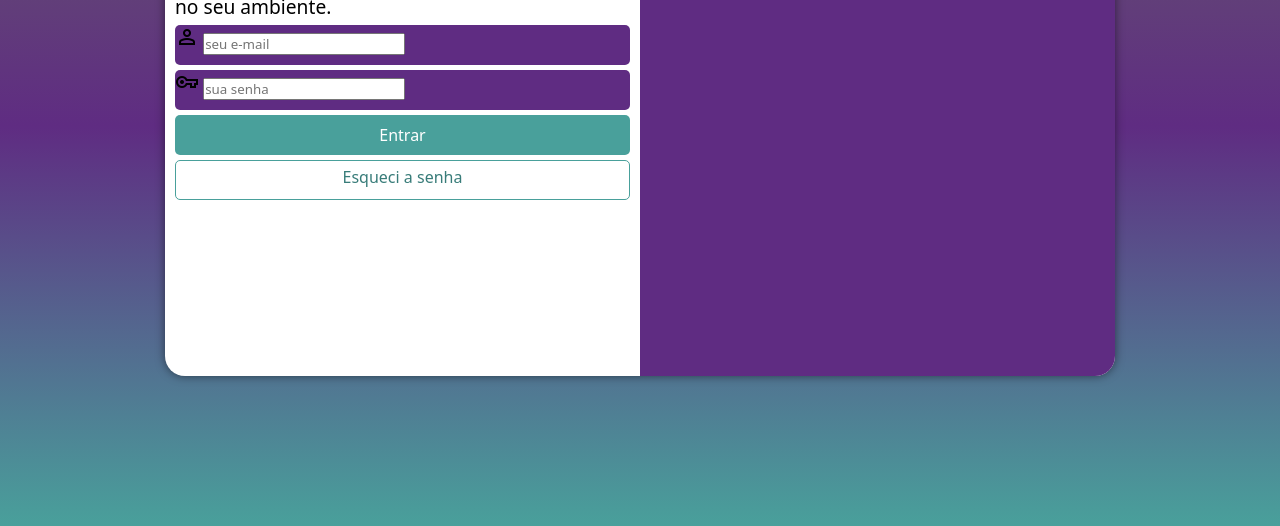
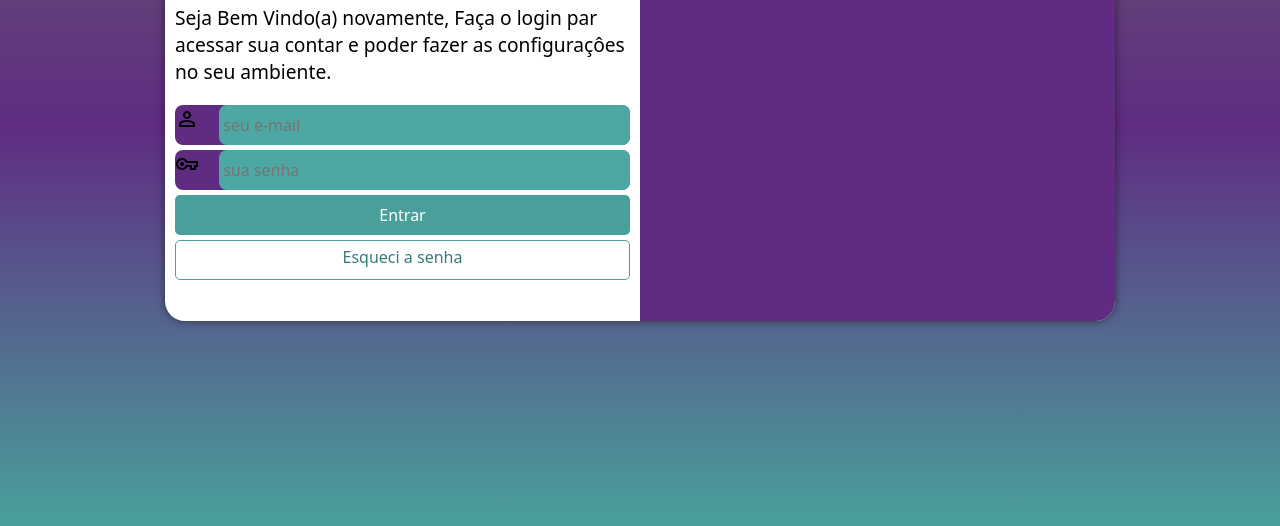
Before and after one commit to DaviSozz/projeto-login, a plain HTML site: page index.html in a window 1280 px wide. Shown: the part 274-800 px from the top of the page. Drawn offline with nearby package versions, Linux system fonts and the light colour scheme.

Commit message:
finalizado

```diff
--- a/estilo/midia-query.css
+++ b/estilo/midia-query.css
@@ -6,6 +6,7 @@
 
     section#login {
         width: 80vw;
+        height: 290px;
 
     }
 
@@ -28,6 +29,7 @@
 
     section#login {
         width: 950px;
+        height: 390px ;
 
     }
 
@@ -49,6 +51,7 @@
 
     div#formulario > p {
         font-size: 1.2em;
+        margin: 20px 0px;
 
     }
 
--- a/estilos/style.css
+++ b/estilos/style.css
@@ -26,7 +26,6 @@ section#login {
     position: absolute;
     top: 50%;
     left: 50%;
-    transform: translate(-50%, -50% );
     overflow: hidden;
     background-color: white;
     width: 250px;
@@ -35,6 +34,7 @@ section#login {
     box-shadow: 0px 0px 10px rgba(0, 0, 0, 0.507);
     transition: width 0.3s, height 0.3s;
     transition-timing-function: ease;
+    transform: translate(-50%, -50% );
 }
 
 section#login > div#imagem {
@@ -66,12 +66,36 @@ form > div.campo {
     display: block;
     width: 100%;
     height: 40px;
-    border-radius: 5px;
+    border-radius: 8px;
     margin: 5px 0px;
 }
 
-div.campo > label{
+div.campo > input {
+    background-color: #4da8a4;
+    font-size: 1em;
+    width: calc(100% - 44px);
+    height: 100%;
+    border: 0px;
+    border-radius: 8px ;
+    padding: 4px;
+    transform: translateX(+16px);
+}
+
+div.campo > label {
     display: none;
+}
+
+div.campo > i {
+    color: white;
+    background-color: black;
+    font-size: 2em;
+    width: 40px;
+    padding: 5px;
+
+}
+
+div.campo > input:focus-within {
+    background-color: white;
 }
 
 form > input[type=submit] {
```
